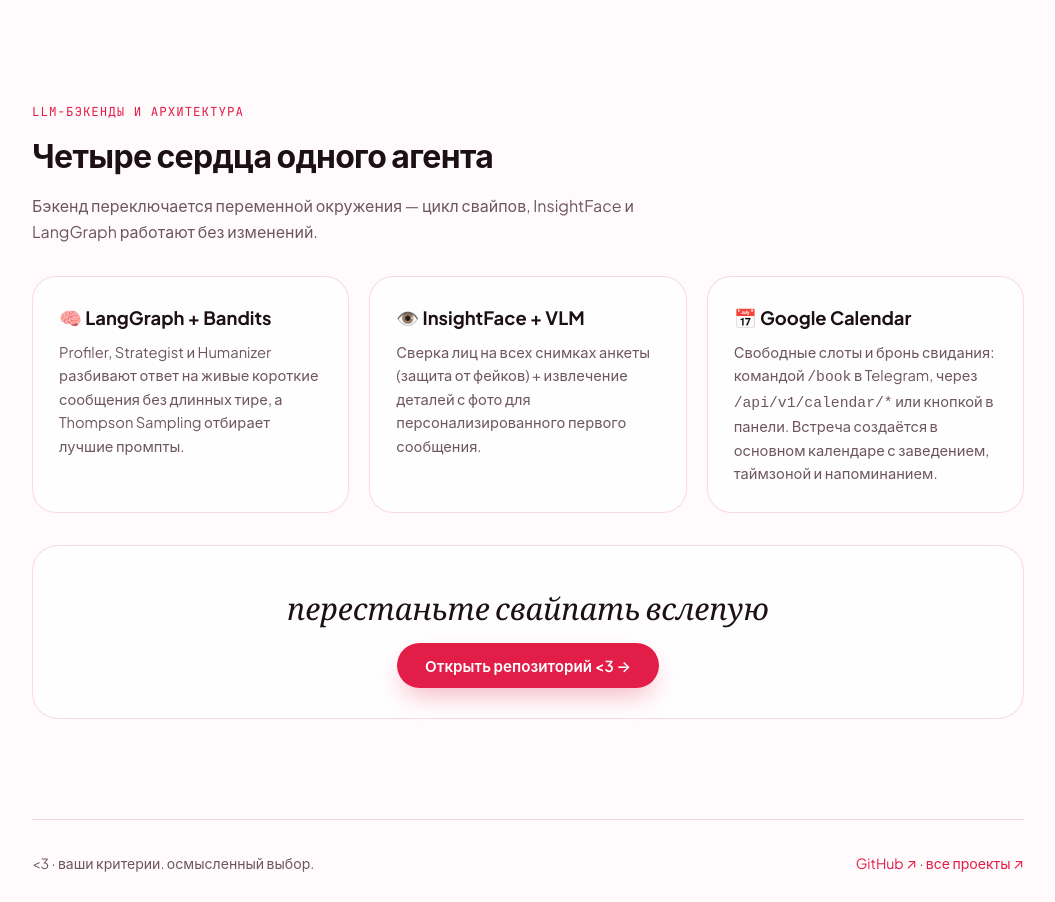
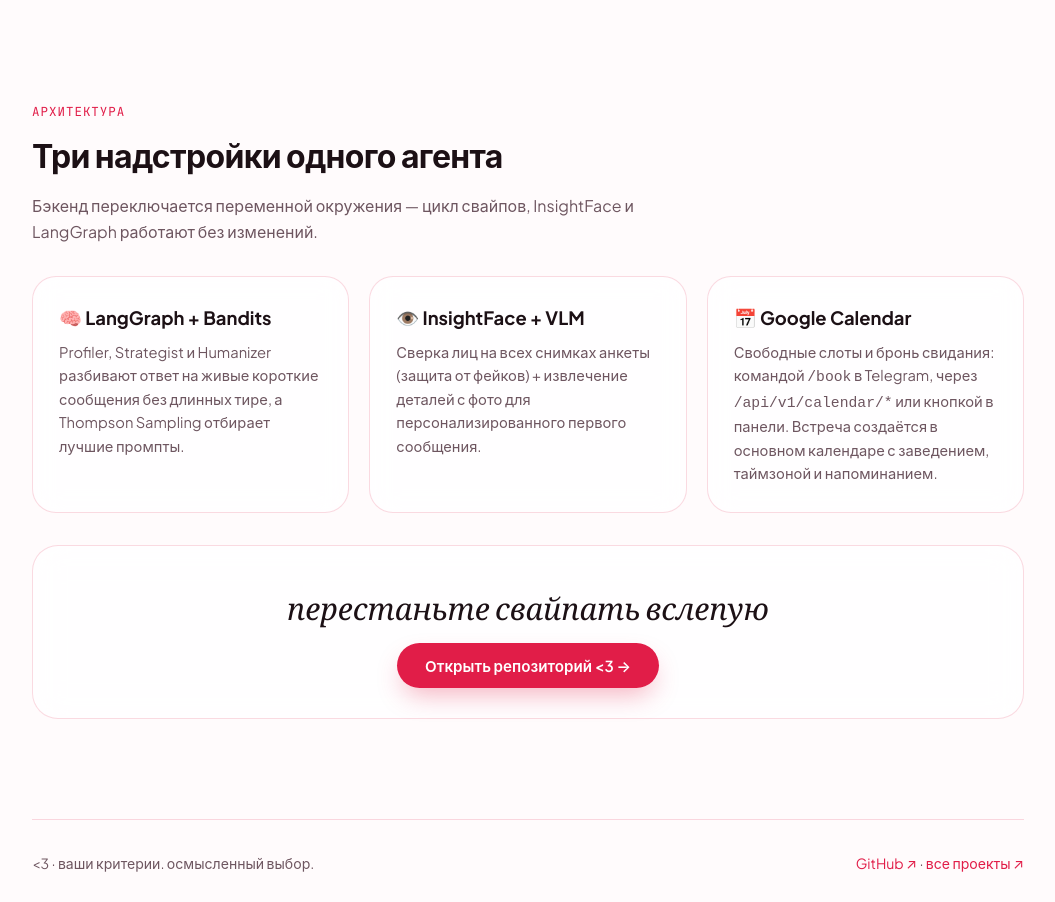
Before and after one commit to ssrjkk/twinby-swipe-bot, a plain HTML site: page index.html in a window 1280 px wide. Shown: the part 3679-4581 px from the top of the page, without its empty margins (112-1167 px from the left). Drawn offline with Linux system fonts and the light colour scheme.

Commit message:
fix: лендинг больше не обещает четыре бэкенда там, где три модуля
Заголовок «Четыре сердца одного агента» висел над grid-3 из LangGraph+Bandits, InsightFace+VLM и
Google Calendar: ни четырёх, ни бэкендов в нём нет (их 13 пресетов). Секция переименована в
«Архитектура / Три надстройки одного агента», обе копии лендинга обновлены байт-в-байт,
docs/screenshots/landing.jpg переснят с живой страницы (1440×4512, шрифты догружены,
переключалка режимов проверена кликом).

```diff
--- a/index.html
+++ b/index.html
@@ -463,8 +463,8 @@
     </section>
 
     <section id="agents">
-      <div class="sec-eyebrow">LLM-бэкенды и архитектура</div>
-      <h2>Четыре сердца одного агента</h2>
+      <div class="sec-eyebrow">Архитектура</div>
+      <h2>Три надстройки одного агента</h2>
       <p class="sec-sub">Бэкенд переключается переменной окружения — цикл свайпов, InsightFace и LangGraph работают без изменений.</p>
       <div class="grid-3">
         <div class="card">
```
Also changed, not shown: web/static/index.html (+2 -2 lines), docs/screenshots/landing.jpg.
